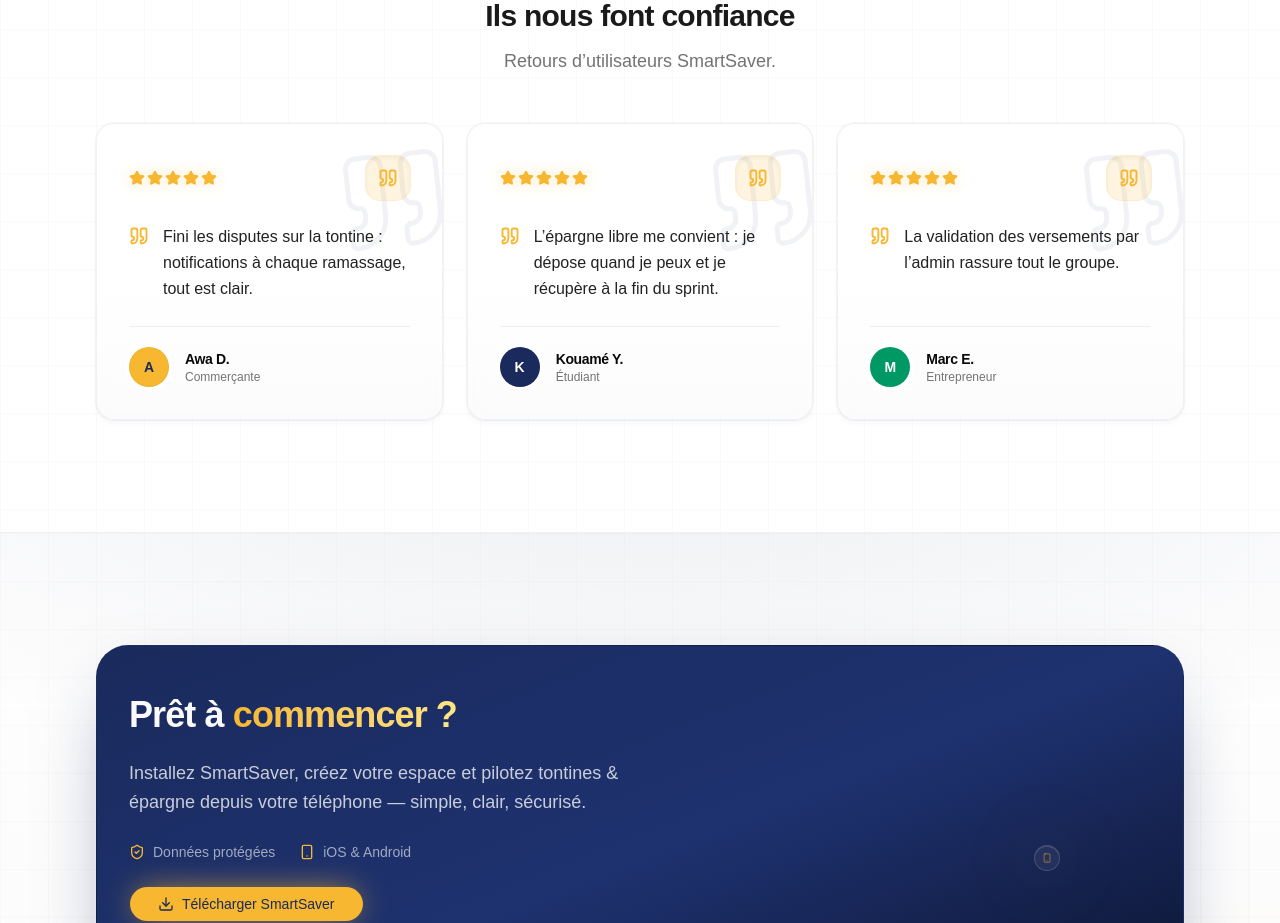
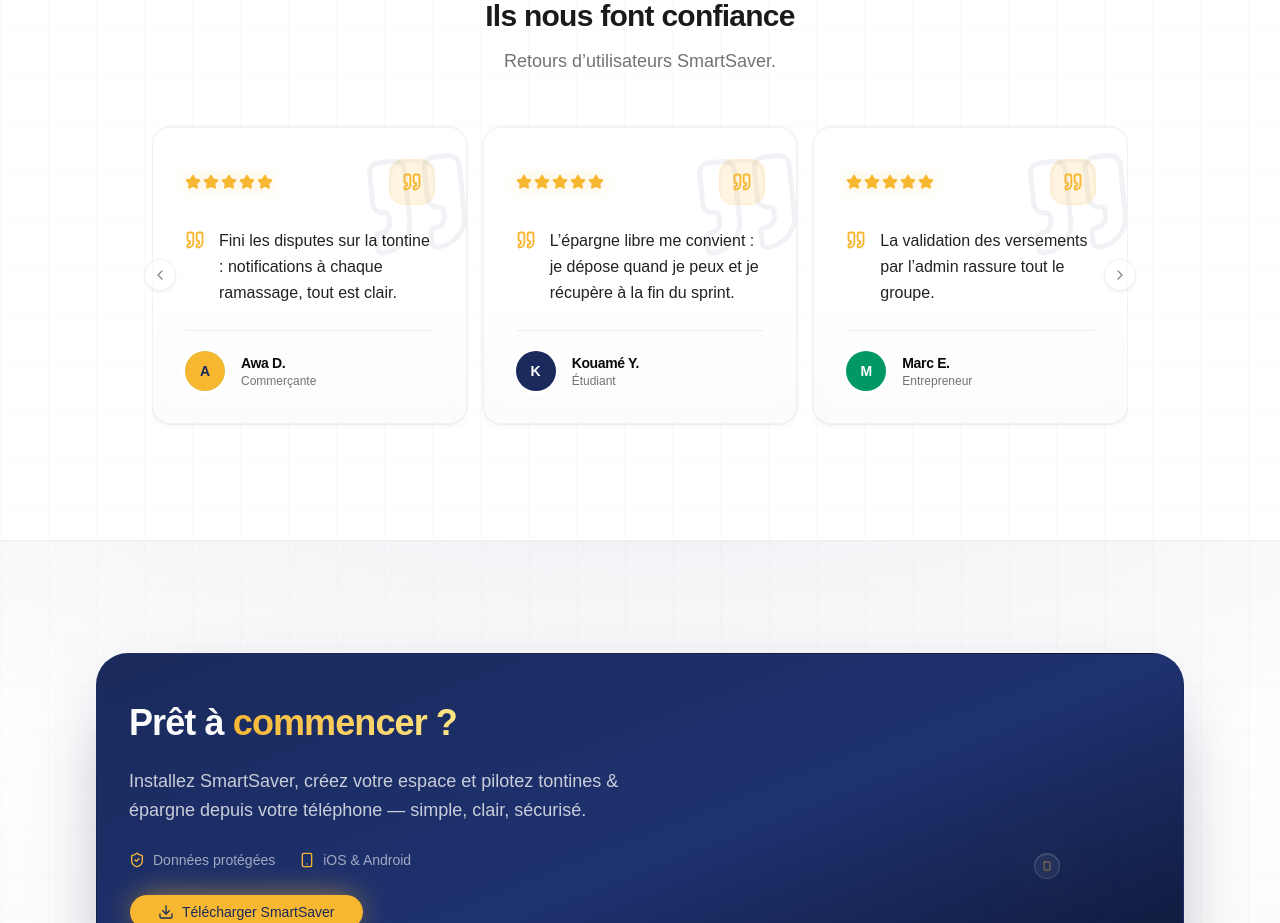
Before and after one commit to The-Ghost03/smartsaver-web-react, a React (Vite) app: page / in a window 1280 px wide. Shown: the part 2080-3003 px from the top of the page. Built offline with nearby package versions, Linux system fonts and the light colour scheme.

Commit message:
feat: integrate embla-carousel for testimonials in Home component, update Footer with new link, and enhance Header button styles for better user interaction

```diff
--- a/package.json
+++ b/package.json
@@ -15,6 +15,7 @@
     "@tailwindcss/vite": "^4.2.2",
     "class-variance-authority": "^0.7.1",
     "clsx": "^2.1.1",
+    "embla-carousel-react": "^8.6.0",
     "framer-motion": "^12.38.0",
     "lucide-react": "^0.577.0",
     "motion": "^12.38.0",
--- a/src/components/layout/Header.jsx
+++ b/src/components/layout/Header.jsx
@@ -254,7 +254,7 @@
             <Button
               asChild
               size="sm"
-              className="hidden h-8 rounded-full bg-[var(--accent)] text-[var(--primary)] transition-[background-color,box-shadow,filter] duration-200 hover:bg-[var(--accent-hover)] hover:shadow-[0_0_20px_-6px_rgba(247,183,49,0.45)] hover:brightness-[1.03] sm:inline-flex"
+              className="hidden h-8 rounded-full bg-[var(--accent)] text-[var(--primary)] transition-[background-color,box-shadow,filter] duration-200 hover:bg-[var(--accent-hover)] hover:shadow-[0_0_20px_-6px_rgba(247,183,49,0.45)] hover:brightness-[1.03] sm:inline-flex hover:text-[var(--accent)]"
             >
               <a href="/#download" className="gap-2">
                 <Download className="size-4" />
--- /dev/null
+++ b/src/components/ui/carousel.tsx
@@ -0,0 +1,240 @@
+import * as React from "react"
+import useEmblaCarousel, {
+  type UseEmblaCarouselType,
+} from "embla-carousel-react"
+
+import { cn } from "@/lib/utils"
+import { Button } from "@/components/ui/button"
+import { ChevronLeftIcon, ChevronRightIcon } from "lucide-react"
+
+type CarouselApi = UseEmblaCarouselType[1]
+type UseCarouselParameters = Parameters<typeof useEmblaCarousel>
+type CarouselOptions = UseCarouselParameters[0]
+type CarouselPlugin = UseCarouselParameters[1]
+
+type CarouselProps = {
+  opts?: CarouselOptions
+  plugins?: CarouselPlugin
+  orientation?: "horizontal" | "vertical"
+  setApi?: (api: CarouselApi) => void
+}
+
+type CarouselContextProps = {
+  carouselRef: ReturnType<typeof useEmblaCarousel>[0]
+  api: ReturnType<typeof useEmblaCarousel>[1]
+  scrollPrev: () => void
+  scrollNext: () => void
+  canScrollPrev: boolean
+  canScrollNext: boolean
+} & CarouselProps
+
+const CarouselContext = React.createContext<CarouselContextProps | null>(null)
+
+function useCarousel() {
+  const context = React.useContext(CarouselContext)
+
+  if (!context) {
+    throw new Error("useCarousel must be used within a <Carousel />")
+  }
+
+  return context
+}
+
+function Carousel({
+  orientation = "horizontal",
+  opts,
+  setApi,
+  plugins,
+  className,
+  children,
+  ...props
+}: React.ComponentProps<"div"> & CarouselProps) {
+  const [carouselRef, api] = useEmblaCarousel(
+    {
+      ...opts,
+      axis: orientation === "horizontal" ? "x" : "y",
+    },
+    plugins
+  )
+  const [canScrollPrev, setCanScrollPrev] = React.useState(false)
+  const [canScrollNext, setCanScrollNext] = React.useState(false)
+
+  const onSelect = React.useCallback((api: CarouselApi) => {
+    if (!api) return
+    setCanScrollPrev(api.canScrollPrev())
+    setCanScrollNext(api.canScrollNext())
+  }, [])
+
+  const scrollPrev = React.useCallback(() => {
+    api?.scrollPrev()
+  }, [api])
+
+  const scrollNext = React.useCallback(() => {
+    api?.scrollNext()
+  }, [api])
+
+  const handleKeyDown = React.useCallback(
+    (event: React.KeyboardEvent<HTMLDivElement>) => {
+      if (event.key === "ArrowLeft") {
+        event.preventDefault()
+        scrollPrev()
+      } else if (event.key === "ArrowRight") {
+        event.preventDefault()
+        scrollNext()
+      }
+    },
+    [scrollPrev, scrollNext]
+  )
+
+  React.useEffect(() => {
+    if (!api || !setApi) return
+    setApi(api)
+  }, [api, setApi])
+
+  React.useEffect(() => {
+    if (!api) return
+    onSelect(api)
+    api.on("reInit", onSelect)
+    api.on("select", onSelect)
+
+    return () => {
+      api?.off("select", onSelect)
+    }
+  }, [api, onSelect])
+
+  return (
+    <CarouselContext.Provider
+      value={{
+        carouselRef,
+        api: api,
+        opts,
+        orientation:
+          orientation || (opts?.axis === "y" ? "vertical" : "horizontal"),
+        scrollPrev,
+        scrollNext,
+        canScrollPrev,
+        canScrollNext,
+      }}
+    >
+      <div
+        onKeyDownCapture={handleKeyDown}
+        className={cn("relative", className)}
+        role="region"
+        aria-roledescription="carousel"
+        data-slot="carousel"
+        {...props}
+      >
+        {children}
+      </div>
+    </CarouselContext.Provider>
+  )
+}
+
+function CarouselContent({ className, ...props }: React.ComponentProps<"div">) {
+  const { carouselRef, orientation } = useCarousel()
+
+  return (
+    <div
+      ref={carouselRef}
+      className="overflow-hidden"
+      data-slot="carousel-content"
+    >
+      <div
+        className={cn(
+          "flex",
+          orientation === "horizontal" ? "-ml-4" : "-mt-4 flex-col",
+          className
+        )}
+        {...props}
+      />
+    </div>
+  )
+}
+
+function CarouselItem({ className, ...props }: React.ComponentProps<"div">) {
+  const { orientation } = useCarousel()
+
+  return (
+    <div
+      role="group"
+      aria-roledescription="slide"
+      data-slot="carousel-item"
+      className={cn(
+        "min-w-0 shrink-0 grow-0 basis-full",
+        orientation === "horizontal" ? "pl-4" : "pt-4",
+        className
+      )}
+      {...props}
+    />
+  )
+}
+
+function CarouselPrevious({
+  className,
+  variant = "outline",
+  size = "icon-sm",
+  ...props
+}: React.ComponentProps<typeof Button>) {
+  const { orientation, scrollPrev, canScrollPrev } = useCarousel()
+
+  return (
+    <Button
+      data-slot="carousel-previous"
+      variant={variant}
+      size={size}
+      className={cn(
+        "absolute touch-manipulation rounded-full",
+        orientation === "horizontal"
+          ? "top-1/2 -left-12 -translate-y-1/2"
+          : "-top-12 left-1/2 -translate-x-1/2 rotate-90",
+        className
+      )}
+      disabled={!canScrollPrev}
+      onClick={scrollPrev}
+      {...props}
+    >
+      <ChevronLeftIcon />
+      <span className="sr-only">Previous slide</span>
+    </Button>
+  )
+}
+
+function CarouselNext({
+  className,
+  variant = "outline",
+  size = "icon-sm",
+  ...props
+}: React.ComponentProps<typeof Button>) {
+  const { orientation, scrollNext, canScrollNext } = useCarousel()
+
+  return (
+    <Button
+      data-slot="carousel-next"
+      variant={variant}
+      size={size}
+      className={cn(
+        "absolute touch-manipulation rounded-full",
+        orientation === "horizontal"
+          ? "top-1/2 -right-12 -translate-y-1/2"
+          : "-bottom-12 left-1/2 -translate-x-1/2 rotate-90",
+        className
+      )}
+      disabled={!canScrollNext}
+      onClick={scrollNext}
+      {...props}
+    >
+      <ChevronRightIcon />
+      <span className="sr-only">Next slide</span>
+    </Button>
+  )
+}
+
+export {
+  type CarouselApi,
+  Carousel,
+  CarouselContent,
+  CarouselItem,
+  CarouselPrevious,
+  CarouselNext,
+  useCarousel,
+}
--- a/src/pages/Home.jsx
+++ b/src/pages/Home.jsx
@@ -35,6 +35,13 @@
   CardTitle,
 } from "@/components/ui/card";
 import { Progress } from "@/components/ui/progress";
+import {
+  Carousel,
+  CarouselContent,
+  CarouselItem,
+  CarouselNext,
+  CarouselPrevious,
+} from "@/components/ui/carousel";
 
 const LINK_ANDROID = "lien_vers_votre_apk_ou_play_store_ici";
 const LINK_IOS = "lien_vers_votre_app_store_ici";
@@ -103,6 +110,32 @@
     x: [0, 45, -70, 15, 0],
     y: [0, -40, 20, 35, 0],
     duration: 46,
+  },
+];
+
+const TESTIMONIALS = [
+  {
+    quote:
+      "Fini les disputes sur la tontine : notifications à chaque ramassage, tout est clair.",
+    name: "Awa D.",
+    role: "Commerçante",
+    fallback: "A",
+    fallbackClass: "bg-[#f7b731] text-[var(--primary)]",
+  },
+  {
+    quote:
+      "L’épargne libre me convient : je dépose quand je peux et je récupère à la fin du sprint.",
+    name: "Kouamé Y.",
+    role: "Étudiant",
+    fallback: "K",
+    fallbackClass: "bg-[#1a2a5c]",
+  },
+  {
+    quote: "La validation des versements par l’admin rassure tout le groupe.",
+    name: "Marc E.",
+    role: "Entrepreneur",
+    fallback: "M",
+    fallbackClass: "bg-emerald-600",
   },
 ];
 
@@ -588,48 +621,48 @@
           </motion.div>
 
           <motion.div
-            className="grid auto-rows-fr gap-6 md:grid-cols-2 lg:grid-cols-3"
-            variants={stagger}
+            variants={fadeUp}
             initial="hidden"
             whileInView="visible"
             viewport={viewportOnce}
+            className="relative mx-auto w-full max-w-6xl px-12 md:px-14"
           >
-            <motion.div
-              variants={fadeUp}
-              className="flex h-full min-h-0 w-full"
+            <Carousel
+              opts={{
+                align: "start",
+                loop: true,
+              }}
+              className="w-full"
             >
-              <TestimonialCard
-                quote="Fini les disputes sur la tontine : notifications à chaque ramassage, tout est clair."
-                name="Awa D."
-                role="Commerçante"
-                fallback="A"
-                fallbackClass="bg-[#f7b731] text-[var(--primary)]"
+              <CarouselContent className="-ml-3 md:-ml-4">
+                {TESTIMONIALS.map((t) => (
+                  <CarouselItem
+                    key={t.name}
+                    className="basis-full pl-3 sm:basis-1/2 md:pl-4 lg:basis-1/3"
+                  >
+                    <div className="flex h-full min-h-0 min-w-0 max-w-md mx-auto py-1">
+                      <TestimonialCard
+                        quote={t.quote}
+                        name={t.name}
+                        role={t.role}
+                        fallback={t.fallback}
+                        fallbackClass={t.fallbackClass}
+                      />
+                    </div>
+                  </CarouselItem>
+                ))}
+              </CarouselContent>
+              <CarouselPrevious
+                variant="outline"
+                size="icon"
+                className="left-0 rounded-full border-border/80 shadow-sm md:-left-2"
               />
-            </motion.div>
-            <motion.div
-              variants={fadeUp}
-              className="flex h-full min-h-0 w-full"
-            >
-              <TestimonialCard
-                quote="L’épargne libre me convient : je dépose quand je peux et je récupère à la fin du sprint."
-                name="Kouamé Y."
-                role="Étudiant"
-                fallback="K"
-                fallbackClass="bg-[#1a2a5c]"
+              <CarouselNext
+                variant="outline"
+                size="icon"
+                className="right-0 rounded-full border-border/80 shadow-sm md:-right-2"
               />
-            </motion.div>
-            <motion.div
-              variants={fadeUp}
-              className="flex h-full min-h-0 w-full"
-            >
-              <TestimonialCard
-                quote="La validation des versements par l’admin rassure tout le groupe."
-                name="Marc E."
-                role="Entrepreneur"
-                fallback="M"
-                fallbackClass="bg-emerald-600"
-              />
-            </motion.div>
+            </Carousel>
           </motion.div>
         </div>
       </section>
```
Also changed, not shown: src/components/layout/Footer.jsx (+6 -3 lines), 1 other file (tests, documents, lock files or other folders).
